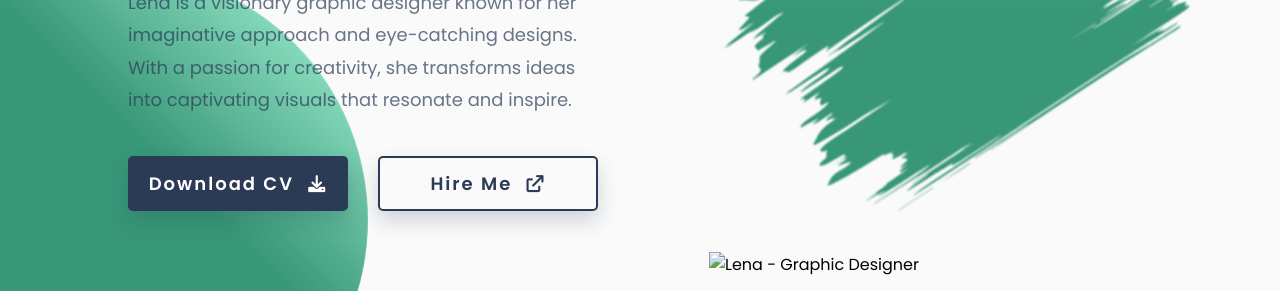
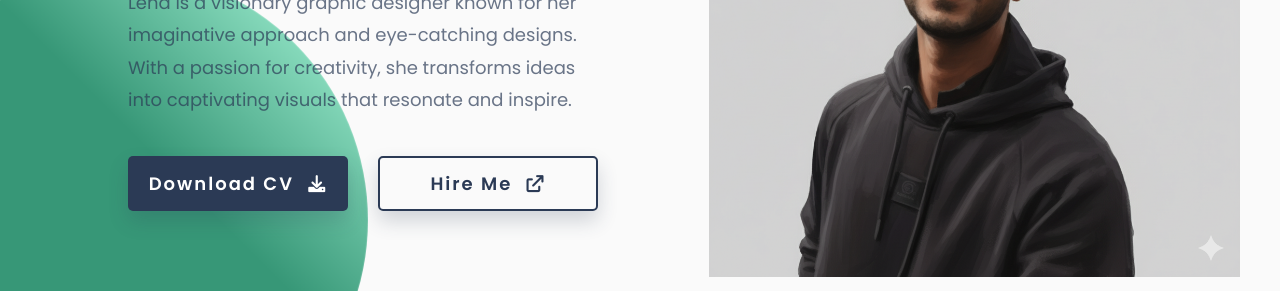
Before and after one commit to whxitte/Lenna-Portfolio-site, a website built with Vite: page index.html in a window 1280 px wide. Shown: the part 513-804 px from the top of the page. Built offline with nearby package versions, Linux system fonts and the light colour scheme; files whose address does not match are found by name.

Commit message:
Updated index.html

```diff
--- a/index.html
+++ b/index.html
@@ -51,7 +51,7 @@
       </div>
 
       <div class="right-content">
-        <img src="images/sethu" alt="Lena - Graphic Designer" class="lena-img">
+        <img src="images/sethu-img.png" alt="Lena - Graphic Designer" class="lena-img">
         <img src="images/scratch-img.png" alt="Background decoration" class="scratch-img">
       </div>
     </div>
```
